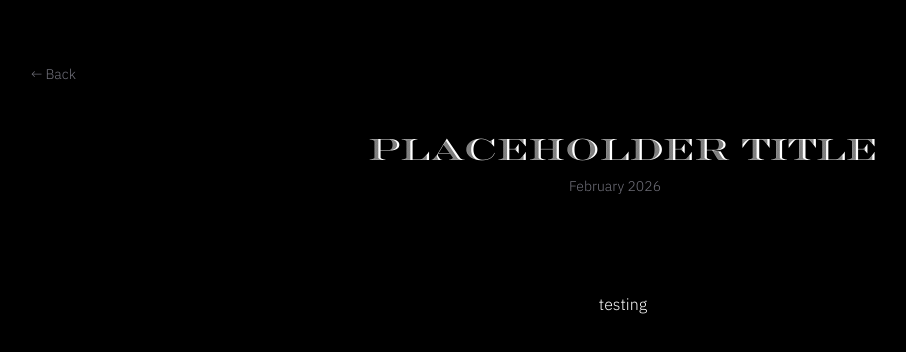
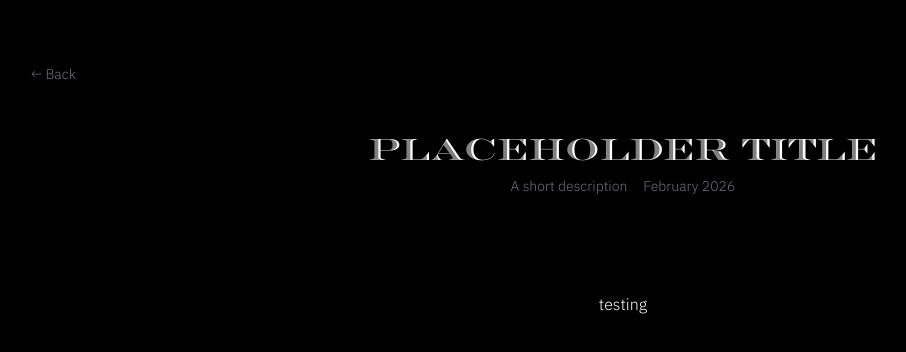
Before and after one commit to tempelfeldsg/website, a Next.js app: page /portfolio/Test in a window 1280 px wide. Shown: the top 352 px of the page, without its empty margins (17-923 px from the left). Built offline with nearby package versions, Linux system fonts and the light colour scheme.

Commit message:
fix: added desc for portfolio posts

```diff
--- a/app/portfolio/[slug]/page.js
+++ b/app/portfolio/[slug]/page.js
@@ -29,8 +29,8 @@ return (
         	</h1>
 
 		<div className="flex font-[Main] justify-start items-center gap-4 mt-2">
+      			<p className="text-zinc-500 text-sm">{pf.desc}</p>
       			<p className="text-zinc-500 text-sm">{pf.date}</p>
-      			<p className="text-zinc-500 text-sm">{pf.readTime}</p>
     		</div>
         	<div className="prose prose-invert max-w-none mt-24 font-[Main]"
           		dangerouslySetInnerHTML={{ __html: pf.content }}
```
